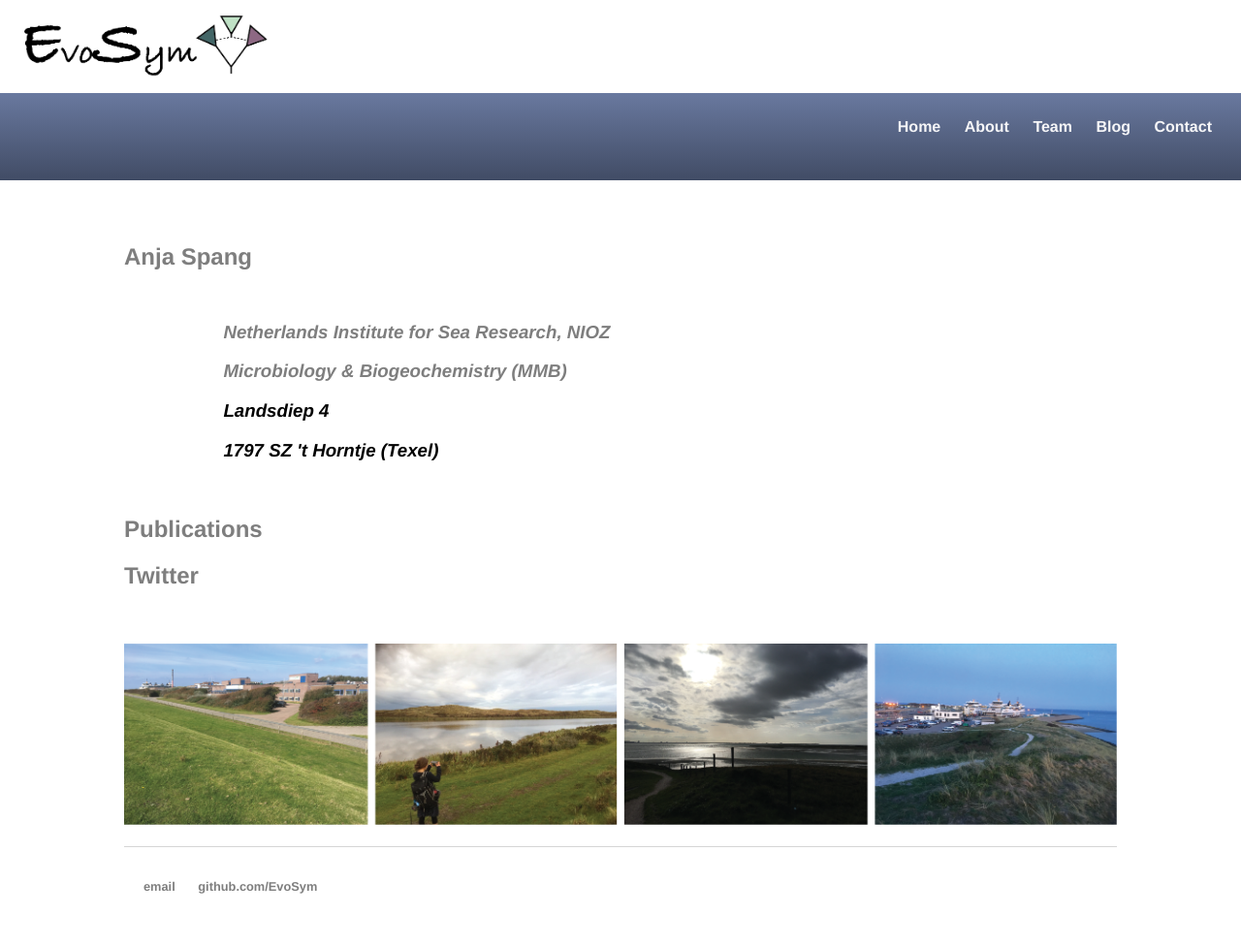
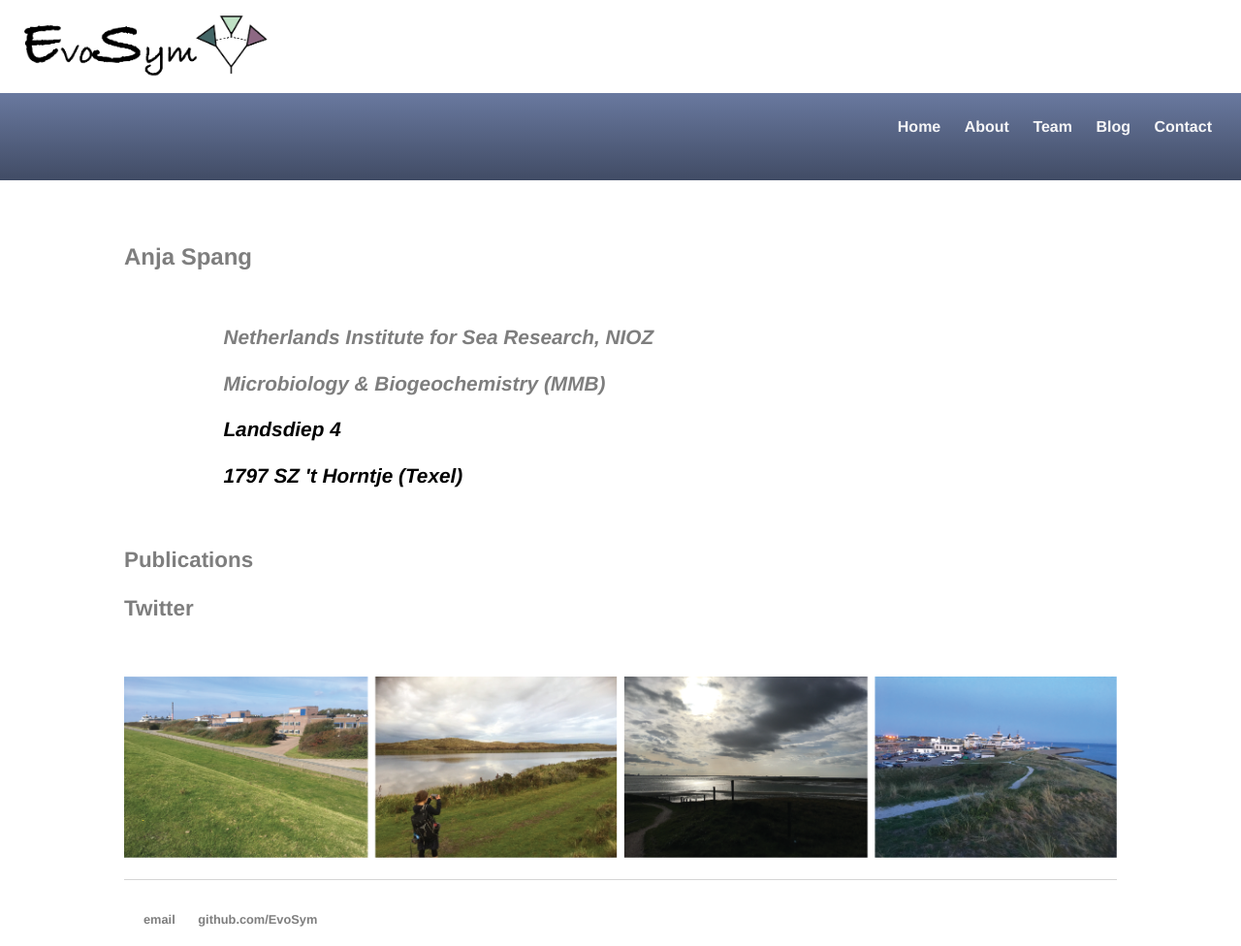
Before and after one commit to EvoSym/EvoSym.github.io, a Jekyll site: the page built from contact/index.html, in a window 1280 px wide. Shown: the whole page at 97% size. Built offline with Jekyll 4.4.1, drawn with Linux system fonts in a browser that asks for light colours; before the commit the page ends 942 px from its top, so only the background shows below that.

Commit message:
Update main.css

```diff
--- a/css/main.css
+++ b/css/main.css
@@ -57,10 +57,19 @@ p {
     margin-left: 10%;
     margin-right: 10%;
 }
-h2, h3 {
+h2 {
     margin-left: 10%;
     margin-right: 10%;
     font-family:'Helvetica', 'Arial', 'Sans-Serif';
+    font-size: 1.4em;
+    line-height: 1.4em;
+}
+h3 {
+    margin-left: 10%;
+    margin-right: 10%;
+    font-family:'Helvetica', 'Arial', 'Sans-Serif';
+    font-size: 1.3em;
+    line-height: 1.3em;
 }
 posts {
     margin-left: 10%;
```
